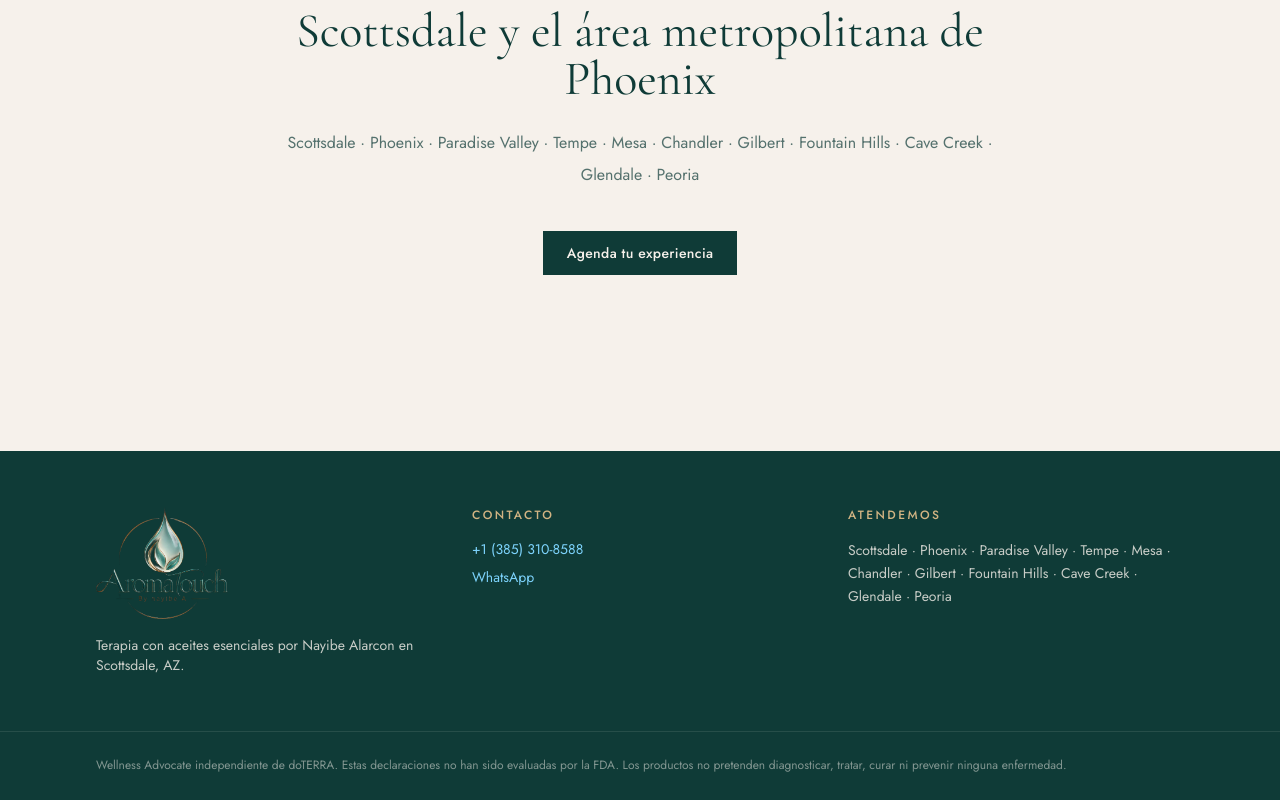
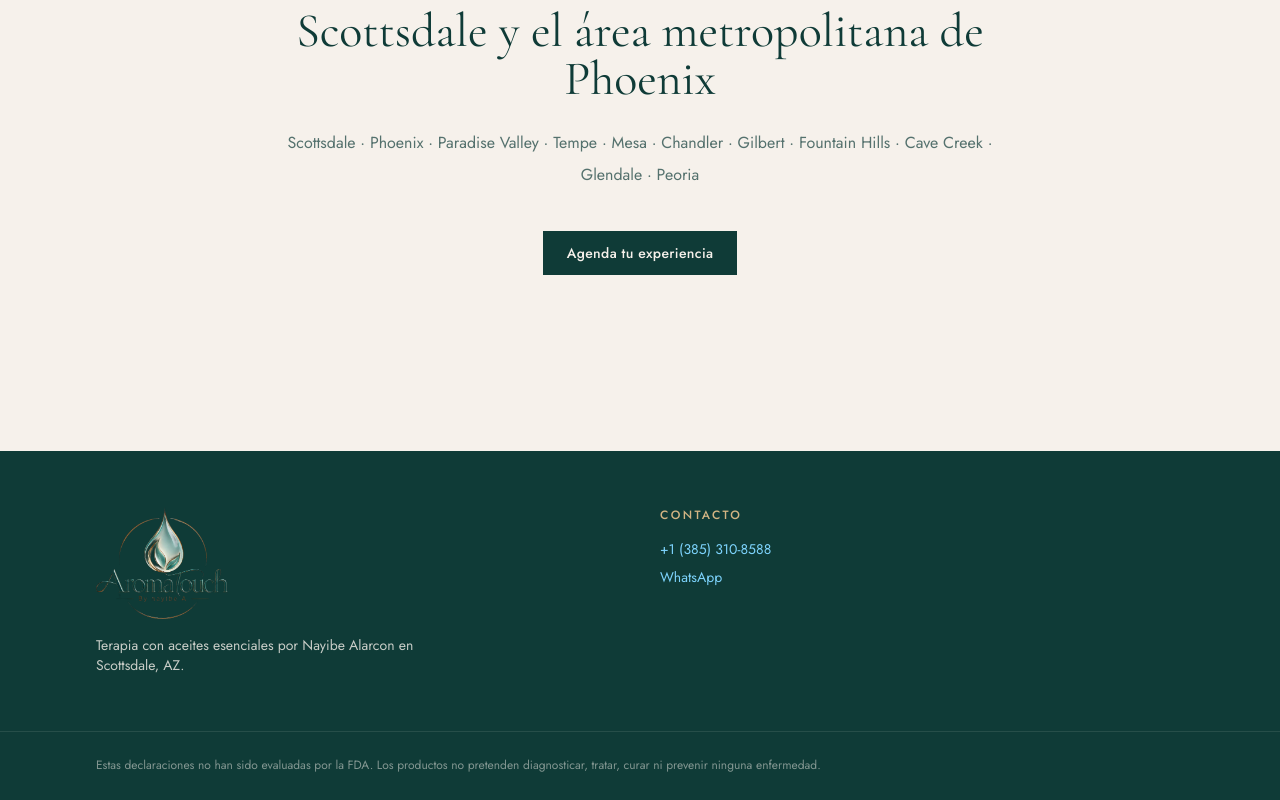
Before and after one commit to gordotechwebsite-dot/Aromatouch, a React (Vite) app: page / in a window 1280 px wide. Shown: the part 2986-3786 px from the top of the page. Built offline with nearby package versions, Linux system fonts and the light colour scheme; no server answers.

Commit message:
Pie de página: quitar Atendemos y Wellness Advocate
Co-Authored-By: loptipdavid@gmail.com <gordotechwebsite@gmail.com>

```diff
--- a/src/components/Layout.tsx
+++ b/src/components/Layout.tsx
@@ -13,7 +13,7 @@ const nav = [
 
 export default function Layout() {
   const { t } = useLang()
-  const { business, serviceAreas } = useContent()
+  const { business } = useContent()
   const [open, setOpen] = useState(false)
 
   return (
@@ -70,7 +70,7 @@ export default function Layout() {
       </main>
 
       <footer className="mt-24 bg-ink text-cream/80">
-        <div className="wrap grid gap-10 py-14 md:grid-cols-3">
+        <div className="wrap grid gap-10 py-14 md:grid-cols-2">
           <div>
             <img src="/logo.png" alt="AromaTouch by Nayibe A" className="h-28 w-auto" />
             <p className="mt-4 max-w-xs text-sm">
@@ -125,16 +125,12 @@ export default function Layout() {
               )}
             </ul>
           </div>
-          <div className="text-sm">
-            <p className="eyebrow text-gold-light">{t({ en: 'Serving', es: 'Atendemos' })}</p>
-            <p className="mt-4 leading-relaxed">{serviceAreas.join(' · ')}</p>
-          </div>
         </div>
         <div className="border-t border-cream/10">
           <div className="wrap py-6 text-xs leading-relaxed text-cream/50">
             {t({
-              en: 'Independent doTERRA Wellness Advocate. These statements have not been evaluated by the Food and Drug Administration. Products are not intended to diagnose, treat, cure or prevent any disease.',
-              es: 'Wellness Advocate independiente de doTERRA. Estas declaraciones no han sido evaluadas por la FDA. Los productos no pretenden diagnosticar, tratar, curar ni prevenir ninguna enfermedad.',
+              en: 'These statements have not been evaluated by the Food and Drug Administration. Products are not intended to diagnose, treat, cure or prevent any disease.',
+              es: 'Estas declaraciones no han sido evaluadas por la FDA. Los productos no pretenden diagnosticar, tratar, curar ni prevenir ninguna enfermedad.',
             })}
           </div>
         </div>
```
